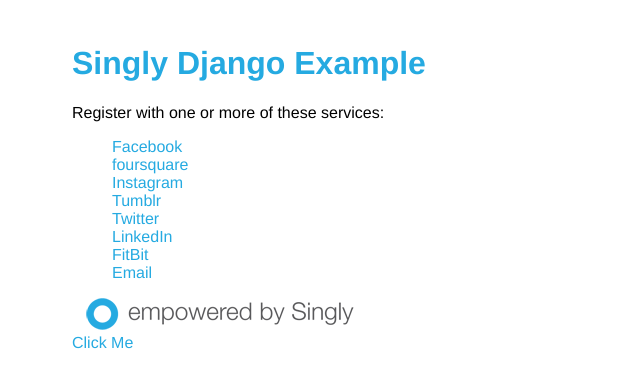
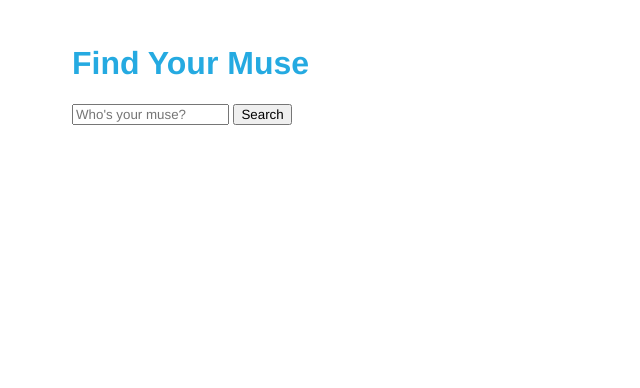
Before and after one commit to christophernies/FindYourMuse, a Django app: page / in a window 1280 px wide. Shown: the top 388 px of the page, without its empty margins (0-640 px from the left). Run offline with Django 3.2, Linux system fonts and the light colour scheme; parts of the project's set-up code (start-up, migrations or seed data) failed here and were passed over; some libraries are stand-ins or nearby versions.

Commit message:
added search box

```diff
--- a/templates/index.html
+++ b/templates/index.html
@@ -15,8 +15,12 @@
  </head>
 
  <body>
-    <h1><a href="/">Singly Django Example</a></h1>
-    <p>Register with one or more of these services:</p>
+    <h1><a href="/">Find Your Muse</a></h1>
+	 <form action="/results" method="get" class="form-inline address-search">
+           <input type="text" name="q" placeholder="Who's your muse?" class="input-xlarge">
+           <button type="submit" class="btn btn-success">Search</button>
+       </form>
+    <!-- <p>Register with one or more of these services:</p>
 
     <ul id="auth">
     {% for service in services %}
@@ -40,7 +44,6 @@
         <p>Profiles: <input type="text" id="access-token" value="{{ user_profile.profiles }}" /></p>
     </div>
     <ul id="twitter"></ul>
-    {% endif %}
-<a href="/results">Click Me</a>
+    {% endif %}    -->
   </body>
 </html>
--- a/webapp/urls.py
+++ b/webapp/urls.py
@@ -1,5 +1,6 @@
 from django.conf.urls import patterns, include, url
 from django.http import HttpResponse
+from webapp.views import FilterByMuse
 
 # Uncomment the next two lines to enable the admin:
 # from django.contrib import admin
@@ -8,4 +9,5 @@
 urlpatterns = patterns('webapp.views',
     url(r'', include('singly.urls')),
     url(r'^$', 'index', name='index'),
+    ('^results$', FilterByMuse),
 )
--- a/webapp/views.py
+++ b/webapp/views.py
@@ -32,3 +32,8 @@
             template, locals(), context_instance=RequestContext(request)
         )
     return response
+
+def FilterByMuse(request):
+	if 'q' in request.GET:
+		print request.GET['q']
+		return render_to_response('index.html')
```
Also changed, not shown: 2 other files.
